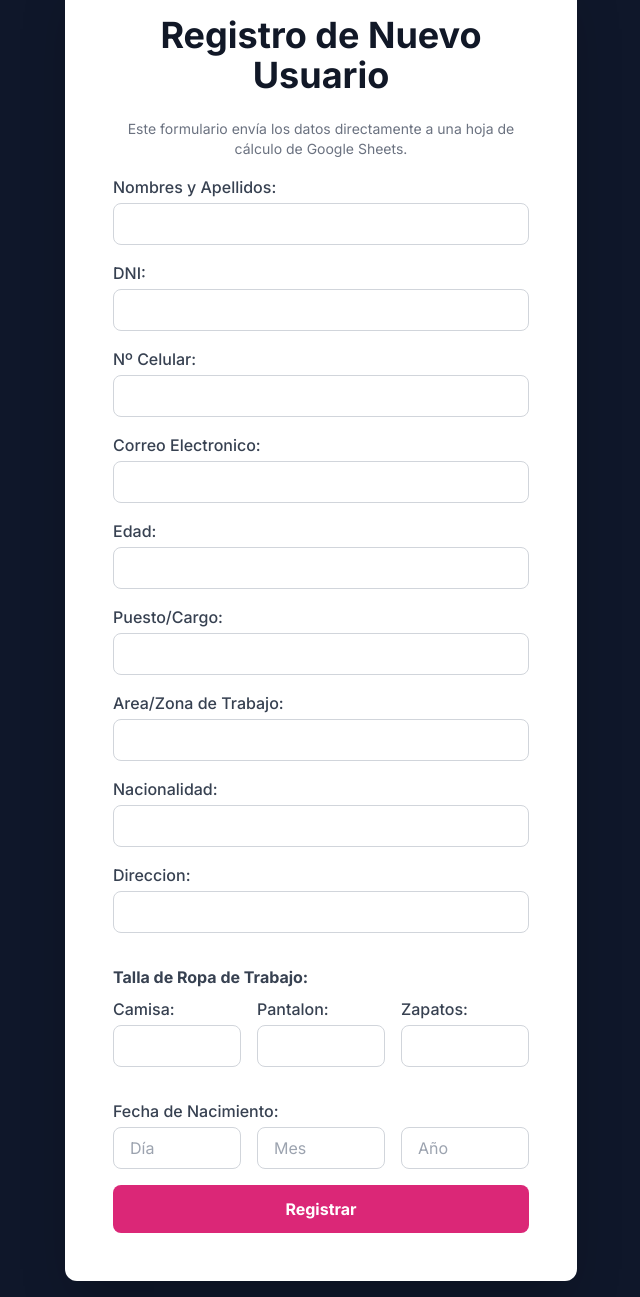
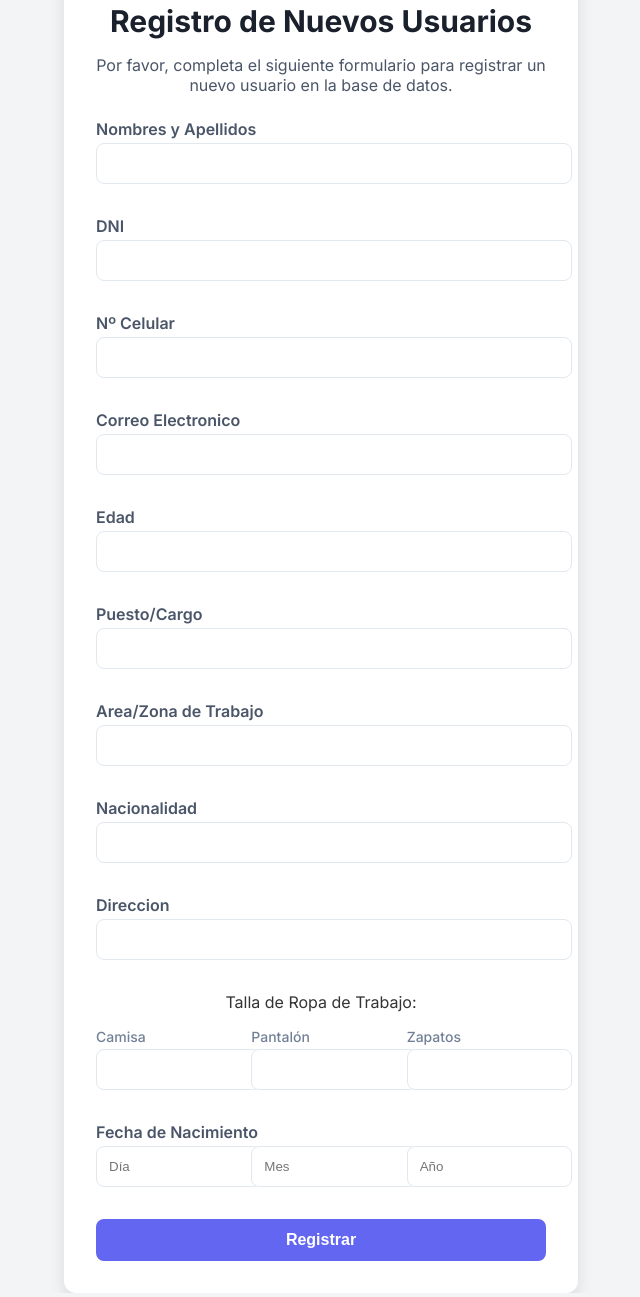
Before and after one commit to coquispe1-cpu/registro-nuevos-usuarios-001, a website: page index.html in a window 1280 px wide. Shown: the part 49-1346 px from the top of the page, without its empty margins (319-959 px from the left). Drawn offline with nearby package versions, Linux system fonts and the light colour scheme.

Commit message:
Update index.html

```diff
--- a/index.html
+++ b/index.html
@@ -3,15 +3,87 @@
 <head>
     <meta charset="UTF-8">
     <meta name="viewport" content="width=device-width, initial-scale=1.0">
-    <title>Registro de Nuevo Usuario</title>
+    <title>Registro de Nuevos Usuarios</title>
     <link rel="preconnect" href="https://fonts.googleapis.com">
     <link rel="preconnect" href="https://fonts.gstatic.com" crossorigin>
     <link href="https://fonts.googleapis.com/css2?family=Inter:wght@400;500;600;700&display=swap" rel="stylesheet">
-    <script src="https://cdn.tailwindcss.com"></script>
     <style>
+        /* Estilos generales para el cuerpo de la página */
         body {
             font-family: 'Inter', sans-serif;
+            background-color: #f3f4f6;
+            display: flex;
+            justify-content: center;
+            align-items: center;
+            min-height: 100vh;
+            margin: 0;
+            color: #333;
         }
+
+        /* Contenedor principal del formulario */
+        .form-container {
+            background-color: #ffffff;
+            padding: 2rem;
+            border-radius: 0.75rem;
+            box-shadow: 0 8px 16px rgba(0, 0, 0, 0.1);
+            width: 100%;
+            max-width: 450px;
+            text-align: center;
+        }
+
+        h1 {
+            color: #1a202c;
+            margin-bottom: 1rem;
+            font-weight: 700;
+            font-size: 1.875rem;
+        }
+
+        .form-subtitle {
+            color: #4a5568;
+            margin-bottom: 1.5rem;
+        }
+
+        label {
+            display: block;
+            text-align: left;
+            margin-bottom: 0.25rem;
+            color: #4a5568;
+            font-weight: 600;
+        }
+
+        input {
+            width: 100%;
+            padding: 0.75rem;
+            margin-bottom: 1rem;
+            border: 1px solid #e2e8f0;
+            border-radius: 0.5rem;
+            transition: border-color 0.3s, box-shadow 0.3s;
+        }
+
+        input:focus {
+            border-color: #6366f1;
+            box-shadow: 0 0 0 2px rgba(99, 102, 241, 0.2);
+            outline: none;
+        }
+
+        button {
+            width: 100%;
+            background: #6366f1;
+            color: white;
+            padding: 0.75rem;
+            border: none;
+            border-radius: 0.5rem;
+            font-size: 1rem;
+            font-weight: 700;
+            cursor: pointer;
+            transition: background 0.3s, transform 0.2s;
+        }
+
+        button:hover {
+            background: #4f46e5;
+            transform: translateY(-2px);
+        }
+
         .message-box {
             margin-top: 1rem;
             padding: 1rem;
@@ -19,148 +91,170 @@
             text-align: center;
             font-weight: 600;
         }
+
         .success {
             background-color: #d1fae5;
             color: #065f46;
         }
+
         .error {
             background-color: #fee2e2;
             color: #991b1b;
         }
+
+        .loading {
+            background-color: #e5e7eb;
+            color: #374151;
+        }
+
+        .field-group {
+            margin-bottom: 1rem;
+        }
+
+        .tallas-grid, .grid-3 {
+            display: grid;
+            grid-template-columns: repeat(3, 1fr);
+            gap: 1rem;
+        }
+
+        .tallas-grid label, .grid-3 label {
+            font-size: 0.875rem;
+            color: #718096;
+            font-weight: 500;
+            text-align: left;
+        }
     </style>
 </head>
-<body class="bg-slate-900 flex justify-center items-center min-h-screen p-4">
-    <div class="bg-white p-8 md:p-12 rounded-xl shadow-2xl w-full max-w-lg">
-        <h1 class="text-3xl md:text-4xl font-extrabold text-center text-gray-900 mb-6">Registro de Nuevo Usuario</h1>
-        <p class="text-center text-gray-500 mb-4 text-sm">Este formulario envía los datos directamente a una hoja de cálculo de Google Sheets.</p>
+<body>
+    <div class="form-container">
+        <h1>Registro de Nuevos Usuarios</h1>
+        <p class="form-subtitle">Por favor, completa el siguiente formulario para registrar un nuevo usuario en la base de datos.</p>
 
-        <form id="registro-form" class="space-y-4">
-            <!-- Campos de registro -->
-            <div>
-                <label for="nombre_completo" class="block text-gray-700 font-medium mb-1">Nombres y Apellidos:</label>
-                <input type="text" id="nombre_completo" name="Nombres y Apellidos" required class="w-full px-4 py-2 border border-gray-300 rounded-lg focus:outline-none focus:ring-2 focus:ring-pink-500 transition-shadow">
+        <form id="registro-form">
+            <div class="field-group">
+                <label for="nombre_completo">Nombres y Apellidos</label>
+                <input type="text" id="nombre_completo" name="Nombres y Apellidos" required>
             </div>
-            <div>
-                <label for="dni" class="block text-gray-700 font-medium mb-1">DNI:</label>
-                <input type="text" id="dni" name="DNI" required class="w-full px-4 py-2 border border-gray-300 rounded-lg focus:outline-none focus:ring-2 focus:ring-pink-500 transition-shadow">
+            <div class="field-group">
+                <label for="dni">DNI</label>
+                <input type="text" id="dni" name="DNI" required>
             </div>
-            <div>
-                <label for="celular" class="block text-gray-700 font-medium mb-1">Nº Celular:</label>
-                <input type="tel" id="celular" name="Nº Celular" class="w-full px-4 py-2 border border-gray-300 rounded-lg focus:outline-none focus:ring-2 focus:ring-pink-500 transition-shadow">
+            <div class="field-group">
+                <label for="celular">Nº Celular</label>
+                <input type="tel" id="celular" name="Nº Celular">
             </div>
-            <div>
-                <label for="email" class="block text-gray-700 font-medium mb-1">Correo Electronico:</label>
-                <input type="email" id="email" name="Correo Electronico" required class="w-full px-4 py-2 border border-gray-300 rounded-lg focus:outline-none focus:ring-2 focus:ring-pink-500 transition-shadow">
+            <div class="field-group">
+                <label for="email">Correo Electronico</label>
+                <input type="email" id="email" name="Correo Electronico" required>
             </div>
-            <div>
-                <label for="edad" class="block text-gray-700 font-medium mb-1">Edad:</label>
-                <input type="number" id="edad" name="Edad" class="w-full px-4 py-2 border border-gray-300 rounded-lg focus:outline-none focus:ring-2 focus:ring-pink-500 transition-shadow">
+            <div class="field-group">
+                <label for="edad">Edad</label>
+                <input type="number" id="edad" name="Edad">
             </div>
-            <div>
-                <label for="puesto_cargo" class="block text-gray-700 font-medium mb-1">Puesto/Cargo:</label>
-                <input type="text" id="puesto_cargo" name="Puesto/Cargo" class="w-full px-4 py-2 border border-gray-300 rounded-lg focus:outline-none focus:ring-2 focus:ring-pink-500 transition-shadow">
+            <div class="field-group">
+                <label for="puesto_cargo">Puesto/Cargo</label>
+                <input type="text" id="puesto_cargo" name="Puesto/Cargo">
             </div>
-            <div>
-                <label for="area_trabajo" class="block text-gray-700 font-medium mb-1">Area/Zona de Trabajo:</label>
-                <input type="text" id="area_trabajo" name="Area/Zona de Trabajo" class="w-full px-4 py-2 border border-gray-300 rounded-lg focus:outline-none focus:ring-2 focus:ring-pink-500 transition-shadow">
+            <div class="field-group">
+                <label for="area_trabajo">Area/Zona de Trabajo</label>
+                <input type="text" id="area_trabajo" name="Area/Zona de Trabajo">
             </div>
-            <div>
-                <label for="nacionalidad" class="block text-gray-700 font-medium mb-1">Nacionalidad:</label>
-                <input type="text" id="nacionalidad" name="Nacionalidad" class="w-full px-4 py-2 border border-gray-300 rounded-lg focus:outline-none focus:ring-2 focus:ring-pink-500 transition-shadow">
+            <div class="field-group">
+                <label for="nacionalidad">Nacionalidad</label>
+                <input type="text" id="nacionalidad" name="Nacionalidad">
             </div>
-            <div>
-                <label for="direccion" class="block text-gray-700 font-medium mb-1">Direccion:</label>
-                <input type="text" id="direccion" name="Direccion" class="w-full px-4 py-2 border border-gray-300 rounded-lg focus:outline-none focus:ring-2 focus:ring-pink-500 transition-shadow">
+            <div class="field-group">
+                <label for="direccion">Direccion</label>
+                <input type="text" id="direccion" name="Direccion">
             </div>
 
-            <!-- Nuevos campos para Talla de Ropa de Trabajo en una sola fila -->
-            <div class="pt-4">
-                <p class="text-gray-700 font-bold mb-2">Talla de Ropa de Trabajo:</p>
-                <div class="flex flex-col md:flex-row md:space-x-4 space-y-4 md:space-y-0">
-                    <div class="flex-1">
-                        <label for="talla_camisa" class="block text-gray-700 font-medium mb-1">Camisa:</label>
-                        <input type="text" id="talla_camisa" name="Talla Camisa" class="w-full px-4 py-2 border border-gray-300 rounded-lg focus:outline-none focus:ring-2 focus:ring-pink-500 transition-shadow">
+            <div class="field-group">
+                <p>Talla de Ropa de Trabajo:</p>
+                <div class="tallas-grid">
+                    <div>
+                        <label for="talla_camisa">Camisa</label>
+                        <input type="text" id="talla_camisa" name="Talla Camisa">
                     </div>
-                    <div class="flex-1">
-                        <label for="talla_pantalon" class="block text-gray-700 font-medium mb-1">Pantalon:</label>
-                        <input type="text" id="talla_pantalon" name="Talla Pantalon" class="w-full px-4 py-2 border border-gray-300 rounded-lg focus:outline-none focus:ring-2 focus:ring-pink-500 transition-shadow">
+                    <div>
+                        <label for="talla_pantalon">Pantalón</label>
+                        <input type="text" id="talla_pantalon" name="Talla Pantalon">
                     </div>
-                    <div class="flex-1">
-                        <label for="talla_zapatos" class="block text-gray-700 font-medium mb-1">Zapatos:</label>
-                        <input type="text" id="talla_zapatos" name="Talla Zapatos" class="w-full px-4 py-2 border border-gray-300 rounded-lg focus:outline-none focus:ring-2 focus:ring-pink-500 transition-shadow">
+                    <div>
+                        <label for="talla_zapatos">Zapatos</label>
+                        <input type="text" id="talla_zapatos" name="Talla Zapatos">
                     </div>
                 </div>
             </div>
 
-            <!-- Nuevos campos para Fecha de Nacimiento en una sola fila -->
-            <div class="pt-4">
-                <label for="fecha_nacimiento" class="block text-gray-700 font-medium mb-1">Fecha de Nacimiento:</label>
-                <div class="flex flex-col md:flex-row md:space-x-4 space-y-4 md:space-y-0">
-                    <div class="flex-1">
-                        <input type="number" id="dia_nacimiento" name="Dia de Nacimiento" placeholder="Día" class="w-full px-4 py-2 border border-gray-300 rounded-lg focus:outline-none focus:ring-2 focus:ring-pink-500 transition-shadow">
-                    </div>
-                    <div class="flex-1">
-                        <input type="number" id="mes_nacimiento" name="Mes de Nacimiento" placeholder="Mes" class="w-full px-4 py-2 border border-gray-300 rounded-lg focus:outline-none focus:ring-2 focus:ring-pink-500 transition-shadow">
-                    </div>
-                    <div class="flex-1">
-                        <input type="number" id="anio_nacimiento" name="Año de Nacimiento" placeholder="Año" class="w-full px-4 py-2 border border-gray-300 rounded-lg focus:outline-none focus:ring-2 focus:ring-pink-500 transition-shadow">
-                    </div>
+            <div class="field-group">
+                <label for="fecha_nacimiento">Fecha de Nacimiento</label>
+                <div class="grid-3">
+                    <input type="number" id="dia_nacimiento" name="Dia de Nacimiento" placeholder="Día">
+                    <input type="number" id="mes_nacimiento" name="Mes de Nacimiento" placeholder="Mes">
+                    <input type="number" id="anio_nacimiento" name="Año de Nacimiento" placeholder="Año">
                 </div>
             </div>
+
             <!-- Campo oculto para la fecha de registro -->
             <input type="hidden" id="fecha_registro" name="Fecha de Registro">
 
-            <button type="submit" id="register-button" class="w-full bg-pink-600 text-white font-bold py-3 px-6 rounded-lg transition-all duration-300 hover:bg-pink-700 focus:outline-none focus:ring-4 focus:ring-pink-500 focus:ring-opacity-50">
-                Registrar
-            </button>
+            <button type="submit" id="register-button">Registrar</button>
         </form>
-        <div id="form-feedback" class="message-box hidden"></div>
+
+        <div id="message-container" class="message-box" style="display: none;"></div>
     </div>
 
     <script>
-        const form = document.getElementById('registro-form');
-        const feedbackDiv = document.getElementById('form-feedback');
+        document.getElementById('registro-form').addEventListener('submit', async function(event) {
+            event.preventDefault();
 
-        // ¡Este es el enlace de tu script de Google Apps!
-        // REEMPLAZA ESTA URL con la nueva URL de tu script de Apps Script
-        const scriptURL = 'URL_DE_TU_SCRIPT_DE_APPS_SCRIPT_ACTUAL';
+            const feedbackElement = document.getElementById('message-container');
+            const registerButton = document.getElementById('register-button');
 
-        form.addEventListener('submit', async function(e) {
-            e.preventDefault();
+            // Mostrar mensaje de carga y deshabilitar botón
+            feedbackElement.style.display = 'block';
+            feedbackElement.innerHTML = 'Enviando...';
+            feedbackElement.className = 'loading message-box';
+            registerButton.disabled = true;
 
-            feedbackDiv.classList.remove('hidden', 'success', 'error');
-            feedbackDiv.textContent = 'Enviando...';
+            const form = event.target;
+            const formData = new FormData(form);
+            const data = {};
+            for (let [key, value] of formData.entries()) {
+              data[key] = value;
+            }
 
-            // Asignamos la fecha de registro actual
-            document.getElementById('fecha_registro').value = new Date().toLocaleString();
+            // Agregamos la fecha de registro actual
+            data['Fecha de Registro'] = new Date().toLocaleString();
 
-            const formData = new FormData(form);
-            const data = Object.fromEntries(formData.entries());
+            // Usamos una URL relativa para que funcione en cualquier host
+            const serverUrl = '/submit-form';
 
             try {
-                const response = await fetch(scriptURL, {
+                const response = await fetch(serverUrl, {
                     method: 'POST',
                     headers: {
-                        'Content-Type': 'application/json',
+                        'Content-Type': 'application/json'
                     },
-                    body: JSON.stringify(data),
+                    body: JSON.stringify(data)
                 });
 
                 const result = await response.json();
 
                 if (response.ok && result.status === 'success') {
-                    feedbackDiv.textContent = 'Registrado';
-                    feedbackDiv.classList.add('success');
+                    feedbackElement.innerHTML = '¡Usuario registrado exitosamente!';
+                    feedbackElement.className = 'success message-box';
                     form.reset();
                 } else {
-                    feedbackDiv.textContent = 'Ocurrió un error. Inténtalo de nuevo.';
-                    feedbackDiv.classList.add('error');
-                    console.error('Form submission failed:', response.statusText);
+                    feedbackElement.innerHTML = result.error || 'Error al conectar con el servidor. Por favor, inténtalo de nuevo.';
+                    feedbackElement.className = 'error message-box';
                 }
             } catch (error) {
-                feedbackDiv.textContent = 'Error de conexión. Revisa tu internet.';
-                feedbackDiv.classList.add('error');
-                console.error('Form submission failed:', error);
+                feedbackElement.innerHTML = 'Error de conexión. Por favor, verifica el servidor.';
+                feedbackElement.className = 'error message-box';
+                console.error('Error:', error);
+            } finally {
+                registerButton.disabled = false;
             }
         });
     </script>
```
